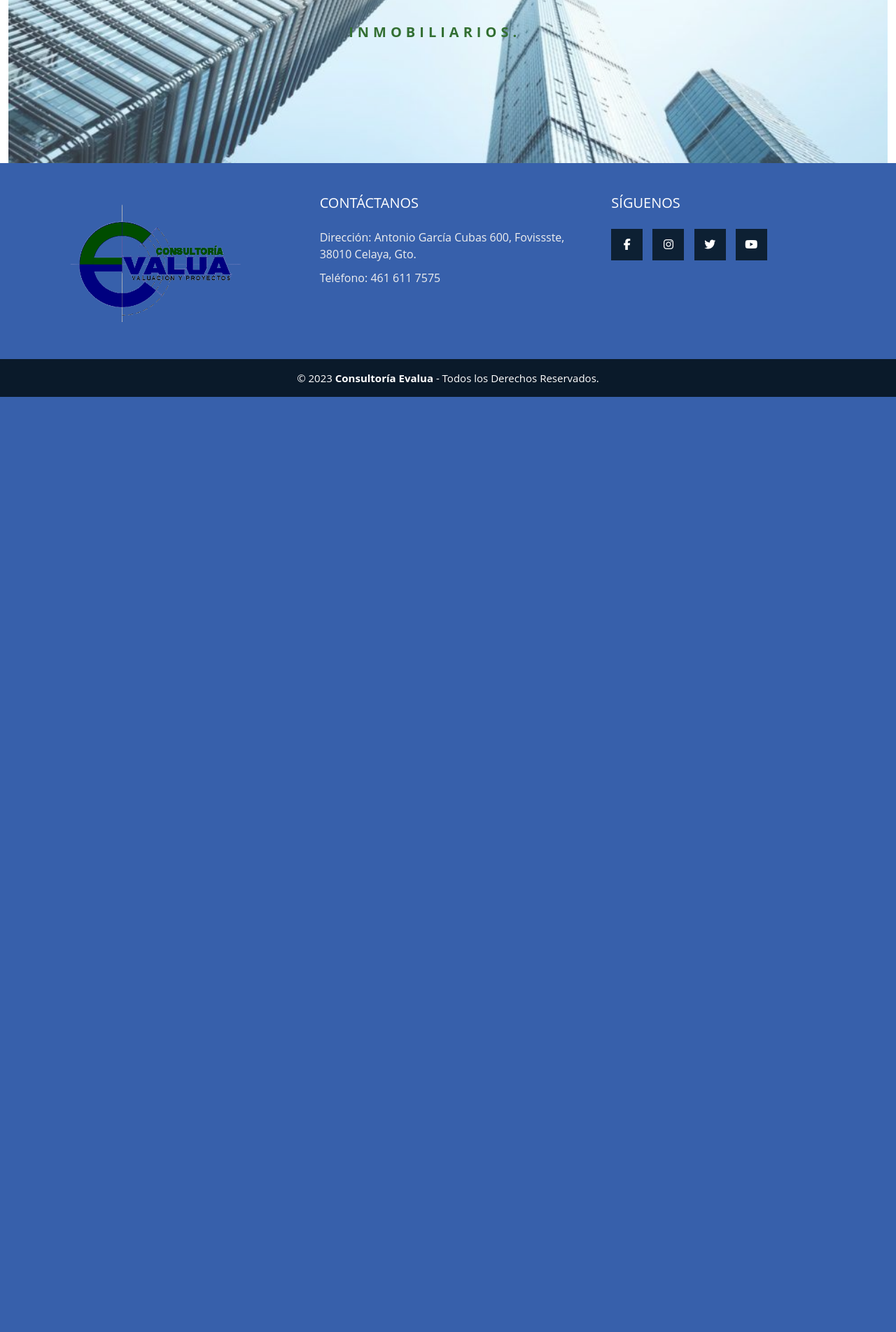
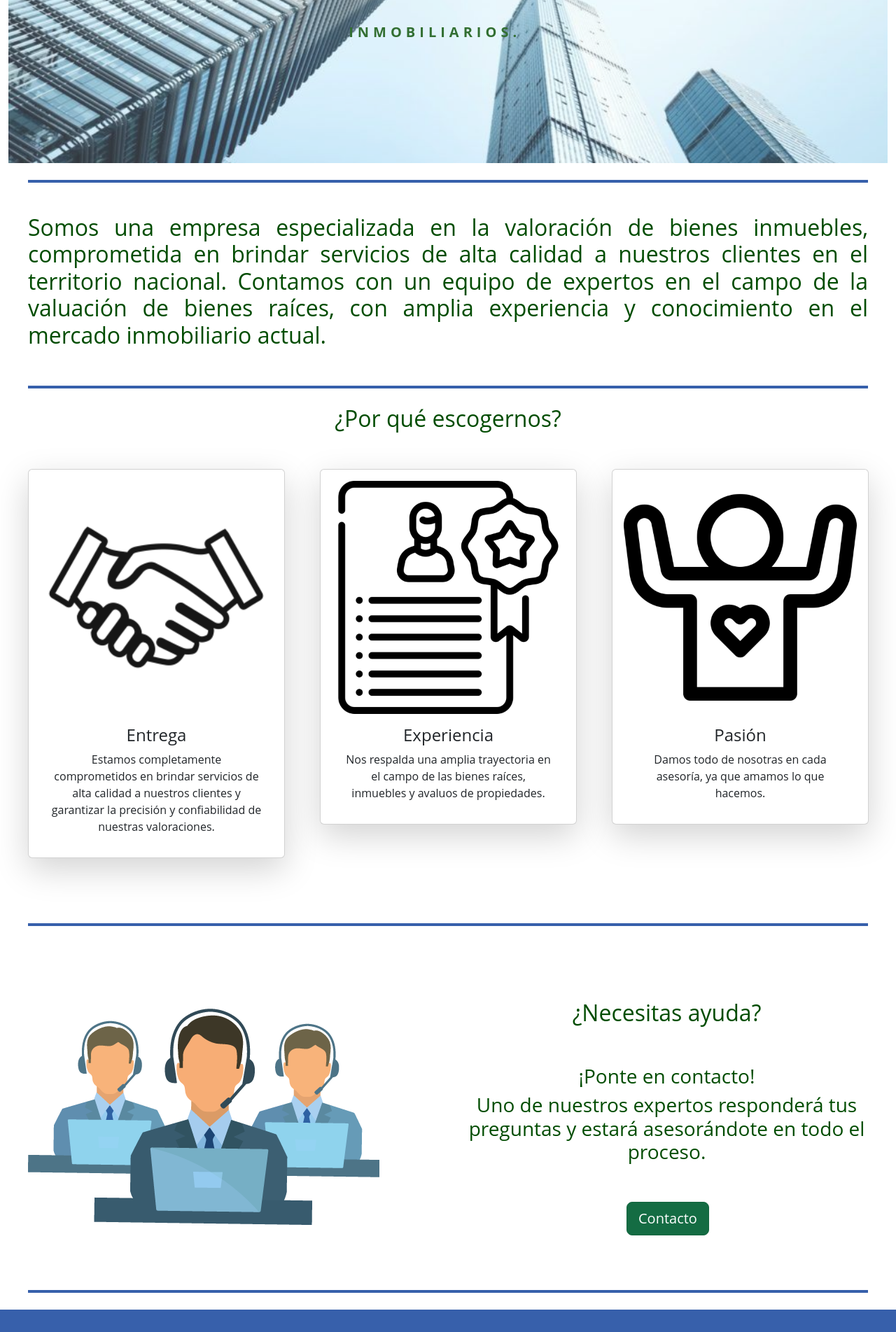
Before and after one commit to vZanahoria/ConsultoriaEvalua, a PHP site: page / in a window 1280 px wide. Shown: the part 544-2447 px from the top of the page at 70% size. Before the commit the page ends 1111 px from the top, so only its background shows below. Run offline with PHP 8.4, Linux system fonts and the light colour scheme; some libraries are stand-ins or nearby versions.

Commit message:
Index avance 10 abril 2023.
Header, footer y contenido del index realizado.

```diff
--- a/admin/views/menu.php
+++ b/admin/views/menu.php
@@ -64,4 +64,100 @@
     </div>
   </div>
 
+  <div class="row">
+    <div class="col-12">
+      &nbsp;
+    </div>
+  </div>
+  <div class="cuerpo">
+    <div class="grupo-1">
+      <div class="box">
+        <h2>Somos una empresa especializada en la valoración de bienes inmuebles, comprometida en brindar servicios de
+          alta calidad a nuestros clientes en el territorio nacional. Contamos con un equipo de expertos en el campo de
+          la valuación de bienes raíces, con amplia experiencia y conocimiento en el mercado inmobiliario actual.</h2>
+      </div>
+
+    </div>
+    <div class="row">
+      <div class="col-12">
+        &nbsp;
+      </div>
+    </div>
+  </div>
+  <div class="cuerpo">
+    <div class="row">
+      <div class="col-12">
+        <h2 style="text-align: center;">
+          ¿Por qué escogernos?
+        </h2>
+      </div>
+    </div>
+
+    <div class="grupo-2">
+
+      <div class="box">
+        <div class="card text-center card-style-home shadow-lg p-3 mb-5 bg-white rounded">
+          <img src="images/entrega.png" alt="Entrega con el cliente">
+          <div class="card-body">
+            <h4 class="card-title">Entrega</h4>
+            <p class="card-text">Estamos completamente comprometidos en brindar servicios de alta calidad a nuestros
+              clientes y garantizar la precisión y confiabilidad de nuestras valoraciones.
+            </p>
+          </div>
+        </div>
+      </div>
+      <div class="box">
+
+        <div class="card text-center card-style-home shadow-lg p-3 mb-5 bg-white rounded">
+          <img src="images/experiencia.png" alt="Experiencia en el campo">
+          <div class="card-body">
+            <h4 class="card-title">Experiencia</h4>
+            <p class="card-text">Nos respalda una amplia trayectoria en el campo de las bienes raíces, inmuebles y
+              avaluos de propiedades.
+            </p>
+          </div>
+        </div>
+      </div>
+      <div class="box">
+        <div class="card text-center card-style-home shadow-lg p-3 mb-5 bg-white rounded">
+          <img src="images/pasion.png" alt="Pasión por nuestro trabajo">
+          <div class="card-body">
+            <h4 class="card-title">Pasión</h4>
+            <p class="card-text">Damos todo de nosotras en cada asesoría, ya que amamos lo que hacemos.
+            </p>
+          </div>
+        </div>
+      </div>
+    </div>
+    <div class="row">
+      <div class="col-12">
+        &nbsp;
+      </div>
+    </div>
+
+  </div>
+  <div class="cuerpo">
+    <div class="grupo-3">
+      <div class="box">
+        <img src="images/atencion_contacto.png">
+      </div>
+      <div class="box">
+        <h2 style="text-align: center;">¿Necesitas ayuda?</h2>
+        <h2>&nbsp;</h2>
+        <h3>¡Ponte en contacto!</h3>
+        <h3>Uno de nuestros expertos responderá tus preguntas y estará asesorándote en todo el proceso.</h3>
+        <h2>&nbsp;</h2>
+        <div class="btn-contacto">
+          <a href="#" class="btn btn-success btn-lg active btn_contacto" role="button" aria-pressed="true">Contacto</a>
+
+        </div>
+
+      </div>
+    </div>
+    <div class="row">
+      <div class="col-12">
+        &nbsp;
+      </div>
+    </div>
+  </div>
 </div>
--- a/css/styles.css
+++ b/css/styles.css
@@ -156,3 +156,102 @@
         padding: 35px 0px;
     }
 }
+
+.cuerpo{
+width: 100%;
+}
+
+.cuerpo .grupo-1{
+  border-top: 4px solid #3760AB;
+  border-bottom: 4px solid #3760AB;
+  width: 100%;
+  max-width: 1200px;
+  margin: auto;
+  display:grid;
+  grid-template-columns: repeat(1, 1fr);
+  grid-gap:50px;
+  padding: 45px 0px;
+}
+
+@media screen and (max-width:800px){
+  .cuerpo .grupo-1{
+    border-top: 4px solid #3760AB;
+    border-bottom: 4px solid #3760AB;
+    width: 100%;
+    grid-template-columns: repeat(1, 1fr);
+    grid-gap:30px;
+    padding: 35px 0px;
+  }
+}
+
+.cuerpo .grupo-2{
+  border-bottom: 4px solid #3760AB;
+  width: 100%;
+  max-width: 1200px;
+  margin: auto;
+  display:grid;
+  grid-template-columns: repeat(3, 1fr);
+  grid-gap:50px;
+  padding: 45px 0px;
+}
+
+.cuerpo h2{
+  color: #004c00;
+  text-align: justify;
+}
+
+.cuerpo h3{
+  color: #004c00;
+  text-align: center;
+}
+
+@media screen and (max-width:800px){
+  .cuerpo .grupo-2{
+    border-bottom: 4px solid #3760AB;
+    grid-template-columns: repeat(1, 1fr);
+    grid-gap:30px;
+    padding: 35px 0px;
+  }
+}
+
+.cuerpo .grupo-3{
+  border-bottom: 4px solid #3760AB;
+  width: 100%;
+  max-width: 1200px;
+  margin: auto;
+  display:grid;
+  grid-template-columns: repeat(2, 1fr);
+  grid-gap:50px;
+  padding: 45px 0px;
+  align-items: center;
+
+}
+
+
+.cuerpo .grupo-3 .btn-contacto{
+  display: inline-block;
+  text-decoration: none;
+  width: 45px;
+  height: 45px;
+  line-height: 45px;
+  color: #fff;
+  margin-right: 10px;
+  text-align: left;
+  transition: all 300ms ease;
+  align-items: center;
+  padding-left: 230px;
+}
+
+.cuerpo .grupo-3 .btn-contacto a:hover{
+  color: #fff;
+  background-color: #0069d9;
+}
+
+@media screen and (max-width:800px){
+  .cuerpo .grupo-3{
+    border-bottom: 4px solid #3760AB;
+    grid-template-columns: repeat(1, 1fr);
+    grid-gap:30px;
+    padding: 35px 0px;
+  }
+}
```
Also changed, not shown: images/atencion_contacto.png (added), images/entrega.png (added), images/experiencia.png (added), images/pasion.png (added).
